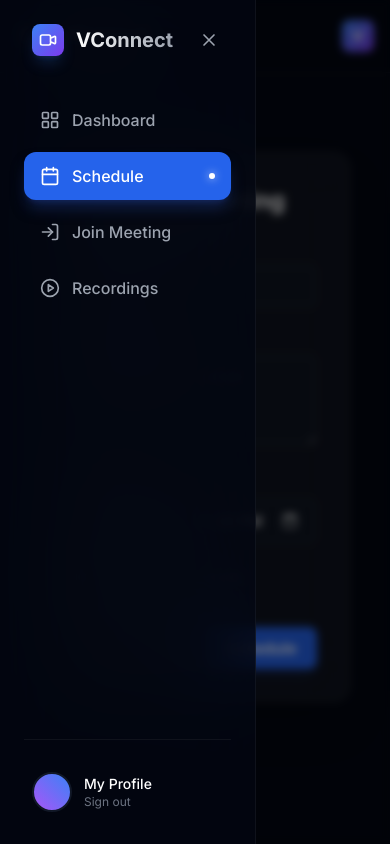
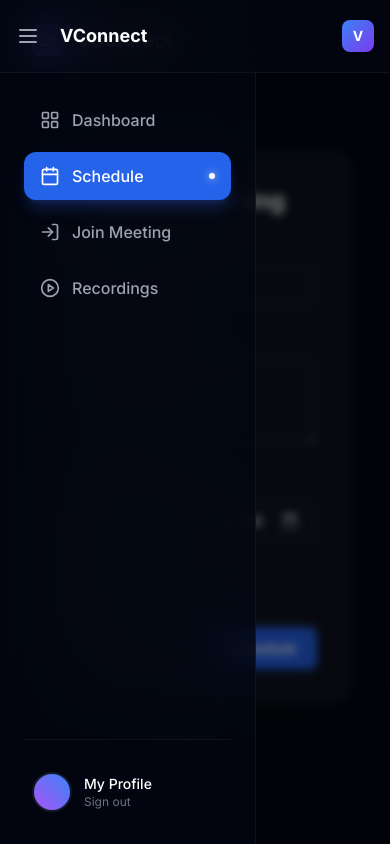
Before and after one commit to KuthadiRaghav/zoomvconnect, a Next.js app in the folder apps/web/: page /schedule in a window 390 px wide. Both pictures are taken after a click on the button 28 px from the left and 36 px from the top of the page. Built offline with nearby package versions, Linux system fonts and the light colour scheme.

Commit message:
Fix syntax error in Sidebar.tsx

```diff
--- a/apps/web/src/components/layout/DashboardShell.tsx
+++ b/apps/web/src/components/layout/DashboardShell.tsx
@@ -31,7 +31,7 @@ export default function DashboardShell({
                 } lg:pl-64 pl-0`}>
 
                 {/* Mobile Header */}
-                <header className="lg:hidden sticky top-0 z-30 flex items-center justify-between p-4 bg-gray-950/80 backdrop-blur-xl border-b border-white/5">
+                <header className="lg:hidden sticky top-0 z-[60] flex items-center justify-between p-4 bg-gray-950/80 backdrop-blur-xl border-b border-white/5">
                     <div className="flex items-center gap-3">
                         <button
                             onClick={() => setIsSidebarOpen(true)}
--- a/apps/web/src/components/layout/Sidebar.tsx
+++ b/apps/web/src/components/layout/Sidebar.tsx
@@ -54,7 +54,7 @@ export default function Sidebar({ isOpen = false, onClose }: SidebarProps) {
     return (
         <aside
             className={`w-64 h-screen fixed left-0 top-0 bg-gray-950/80 backdrop-blur-2xl border-r border-white/5 flex flex-col p-6 z-50 transition-transform duration-300 lg:translate-x-0 ${isOpen ? "translate-x-0" : "-translate-x-full"
-                }`}
+                } ${isOpen ? "visible" : "invisible lg:visible"}`}
         >
             {/* Logo */}
             <div className="flex items-center justify-between mb-10 px-2">
```
